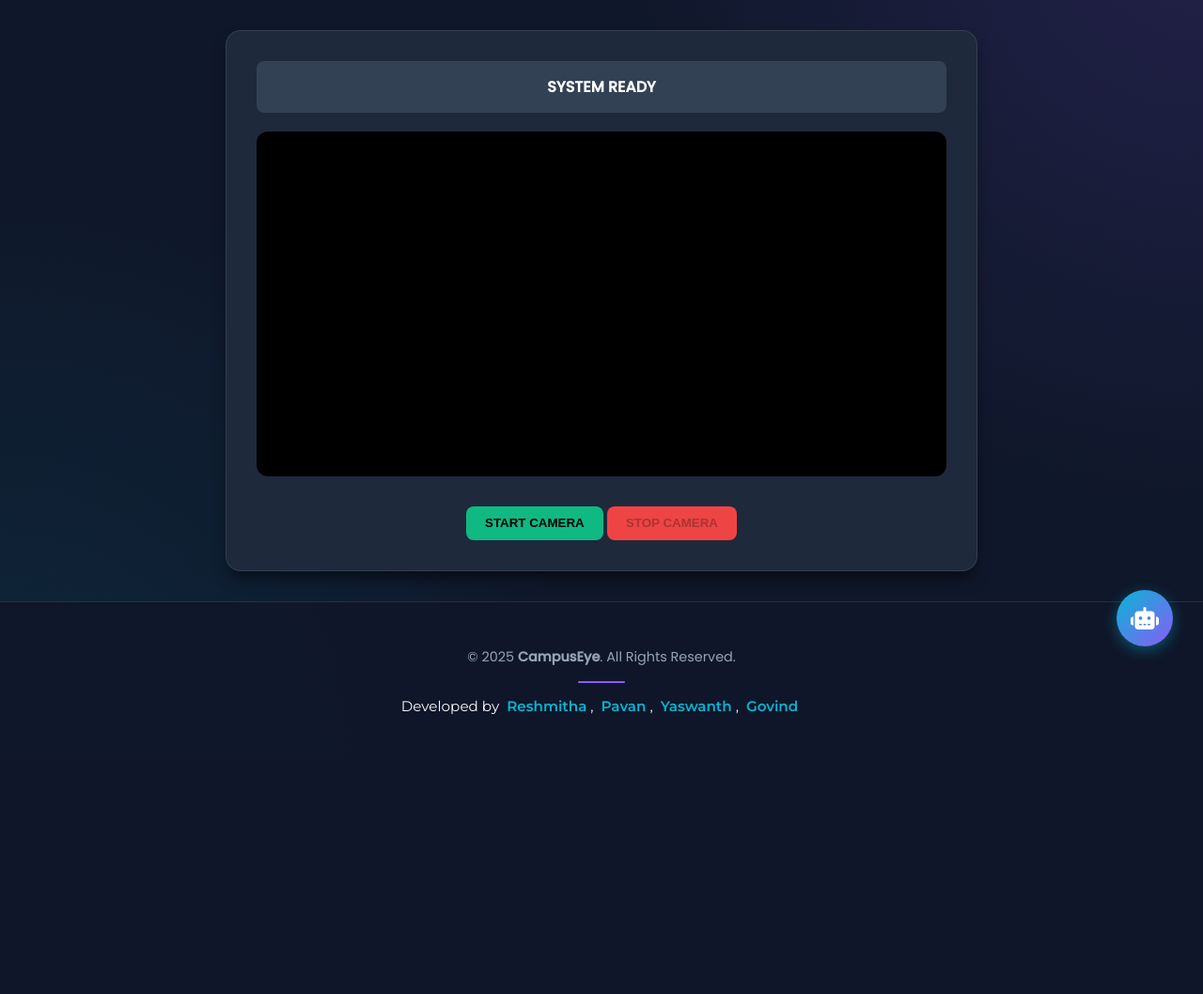
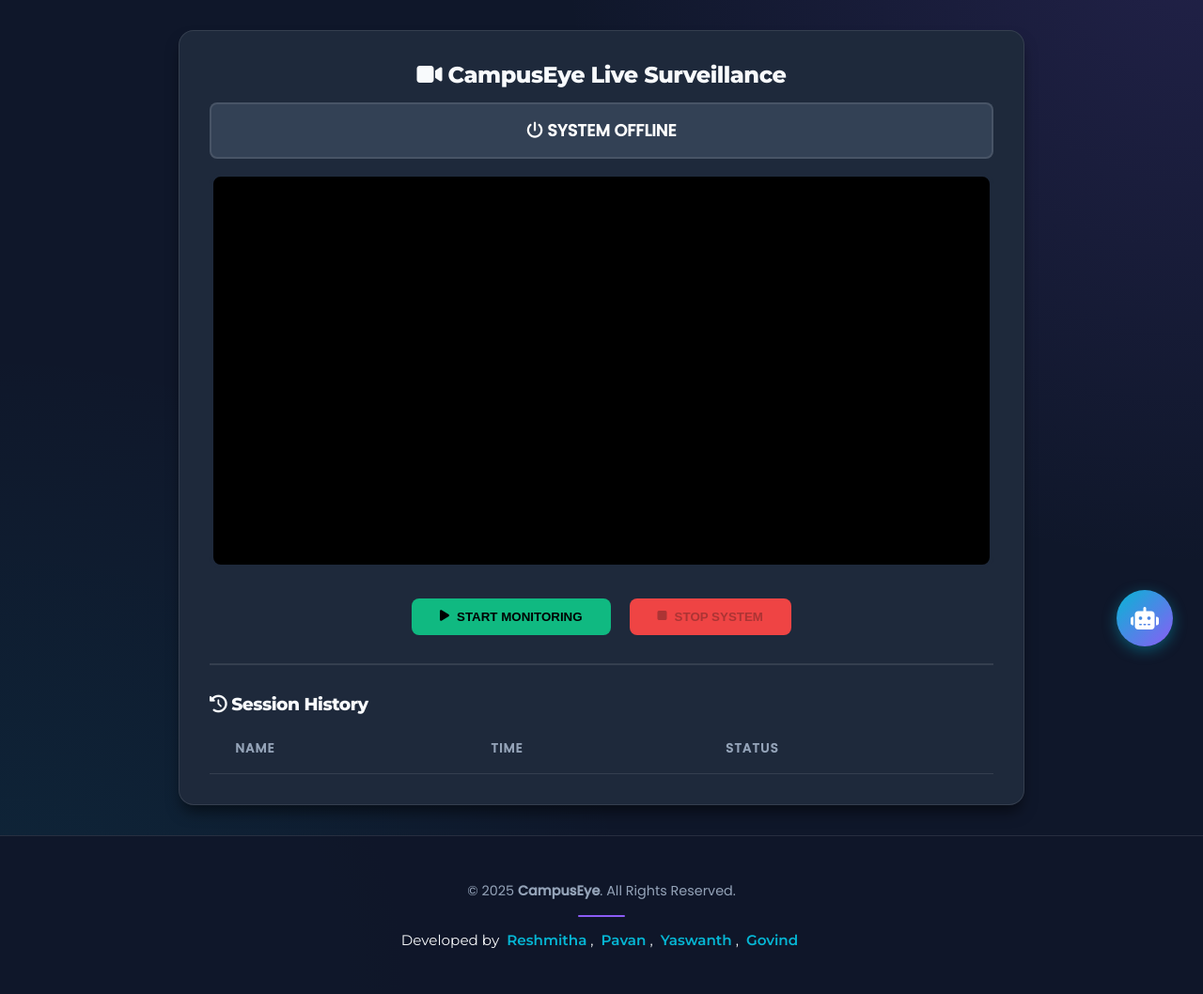
Before and after one commit to campuseyebatch14/CampusEye-new-repo, a Flask app: page /surveillance in a window 1280 px wide. Shown: the part 80-1138 px from the top of the page at 94% size. Before the commit the page ends 840 px from the top, so only its background shows below. Run offline with Flask 3, Linux system fonts and the light colour scheme; lists and menus that the app fills with data are empty; parts of the project's set-up code (start-up, migrations or seed data) failed here and were passed over; some libraries are stand-ins or nearby versions.

Commit message:
Update surveillance.html

```diff
--- a/templates/surveillance.html
+++ b/templates/surveillance.html
@@ -1,55 +1,115 @@
 {% extends "base.html" %}
 {% block main %}
-<div class="glass-card" style="max-width: 800px; margin: auto; text-align: center; padding: 2em;">
-    <div id="status-bar" style="margin-bottom: 20px; padding: 15px; border-radius: 8px; background: #334155; color: white; font-weight: 700; transition: 0.4s;">
-        SYSTEM READY
+<div class="glass-card" style="max-width: 900px; margin: auto; text-align: center; padding: 2em;">
+    <h2><i class="fa-solid fa-video"></i> CampusEye Live Surveillance</h2>
+
+    <div id="status-bar" style="margin: 15px 0; padding: 15px; border-radius: 8px; background: #334155; color: white; font-weight: 700; font-size: 1.1rem; transition: all 0.4s ease; border: 2px solid rgba(255,255,255,0.1);">
+        <i class="fa-solid fa-power-off"></i> SYSTEM OFFLINE
     </div>
 
-    <video id="video" width="100%" autoplay style="border-radius: 12px; background: #000;"></video>
-    <canvas id="canvas" width="640" height="480" style="display:none;"></canvas>
+    <div style="position: relative; display: inline-block; width: 100%;">
+        <video id="video" width="100%" height="auto" autoplay style="border-radius: 12px; border: 4px solid #1e293b; background: #000;"></video>
+        <canvas id="canvas" width="640" height="480" style="display:none;"></canvas>
+    </div>
 
-    <div style="margin-top: 25px;">
-        <button id="start-btn" class="btn" style="background: #10b981;">START CAMERA</button>
-        <button id="stop-btn" class="btn" style="background: #ef4444;" disabled>STOP CAMERA</button>
+    <div class="action-buttons" style="justify-content: center; margin-top: 25px; gap: 20px;">
+        <button id="start-btn" class="btn" style="background: #10b981; padding: 12px 30px;">
+            <i class="fa-solid fa-play"></i> START MONITORING
+        </button>
+        <button id="stop-btn" class="btn" style="background: #ef4444; padding: 12px 30px;" disabled>
+            <i class="fa-solid fa-stop"></i> STOP SYSTEM
+        </button>
+    </div>
+
+    <hr style="margin: 30px 0; border: 1px solid rgba(255,255,255,0.1);">
+
+    <div style="text-align: left;">
+        <h3><i class="fa-solid fa-clock-rotate-left"></i> Session History</h3>
+        <table class="students-table" style="margin-top: 10px;">
+            <thead>
+                <tr>
+                    <th>Name</th>
+                    <th>Time</th>
+                    <th>Status</th>
+                </tr>
+            </thead>
+            <tbody id="log-body">
+                </tbody>
+        </table>
     </div>
 </div>
 
 <script>
     const video = document.getElementById('video');
     const canvas = document.getElementById('canvas');
+    const startBtn = document.getElementById('start-btn');
+    const stopBtn = document.getElementById('stop-btn');
     const statusBar = document.getElementById('status-bar');
+    const logBody = document.getElementById('log-body');
+    let stream = null;
     let interval = null;
 
-    async function start() {
-        const stream = await navigator.mediaDevices.getUserMedia({ video: true });
-        video.srcObject = stream;
-        document.getElementById('start-btn').disabled = true;
-        document.getElementById('stop-btn').disabled = false;
-        statusBar.innerText = "MONITORING ACTIVE...";
-        statusBar.style.background = "#0ea5e9";
-        interval = setInterval(sendFrame, 4000);
+    function updateUI(text, bgColor, icon = "fa-circle-notch fa-spin") {
+        statusBar.innerHTML = `<i class="fa-solid ${icon}"></i> ${text.toUpperCase()}`;
+        statusBar.style.background = bgColor;
     }
 
-    async function sendFrame() {
-        const ctx = canvas.getContext('2d');
-        ctx.drawImage(video, 0, 0, 640, 480);
-        const img = canvas.toDataURL('image/jpeg', 0.5);
+    async function startCamera() {
+        try {
+            stream = await navigator.mediaDevices.getUserMedia({ video: true });
+            video.srcObject = stream;
+            startBtn.disabled = true;
+            stopBtn.disabled = false;
+            updateUI("Monitoring Active...", "#0ea5e9", "fa-eye");
 
-        const res = await fetch('/process-frame', {
-            method: 'POST',
-            headers: {'Content-Type': 'application/json'},
-            body: JSON.stringify({ image: img })
-        });
-        const data = await res.json();
-
-        if (data.detected) {
-            statusBar.innerText = data.message;
-            statusBar.style.background = "#10b981";
-            setTimeout(() => { statusBar.style.background = "#0ea5e9"; }, 2000);
+            // Send frame every 4 seconds (Best for Render Free Tier RAM)
+            interval = setInterval(captureAndSend, 4000);
+        } catch (err) {
+            updateUI("Error: Camera access denied", "#ef4444", "fa-triangle-exclamation");
         }
     }
 
-    document.getElementById('start-btn').onclick = start;
-    document.getElementById('stop-btn').onclick = () => location.reload();
+    function addLogEntry(name, time) {
+        const row = document.createElement('tr');
+        row.innerHTML = `
+            <td><strong>${name}</strong></td>
+            <td>${time}</td>
+            <td><span class="badge success">Alert Sent</span></td>
+        `;
+        logBody.prepend(row);
+    }
+
+    async function captureAndSend() {
+        const context = canvas.getContext('2d');
+        context.drawImage(video, 0, 0, 640, 480);
+        const dataUrl = canvas.toDataURL('image/jpeg', 0.5); // 50% quality to save bandwidth
+
+        try {
+            const response = await fetch('/process-frame', {
+                method: 'POST',
+                headers: { 'Content-Type': 'application/json' },
+                body: JSON.stringify({ image: dataUrl })
+            });
+            const data = await response.json();
+
+            if (data.detected) {
+                updateUI(data.message, "#dc2626", "fa-user-check");
+                const now = new Date().toLocaleTimeString();
+                data.matches.forEach(name => addLogEntry(name, now));
+
+                // Return to normal blue after 2 seconds
+                setTimeout(() => {
+                    if (interval) updateUI("Monitoring Active...", "#0ea5e9", "fa-eye");
+                }, 2500);
+            } else if (data.message === "Scanning...") {
+                updateUI("No face in view", "#334155", "fa-magnifying-glass");
+            }
+        } catch (e) {
+            console.error("Frame processing failed");
+        }
+    }
+
+    startBtn.addEventListener('click', startCamera);
+    stopBtn.addEventListener('click', () => { location.reload(); });
 </script>
 {% endblock %}
```
